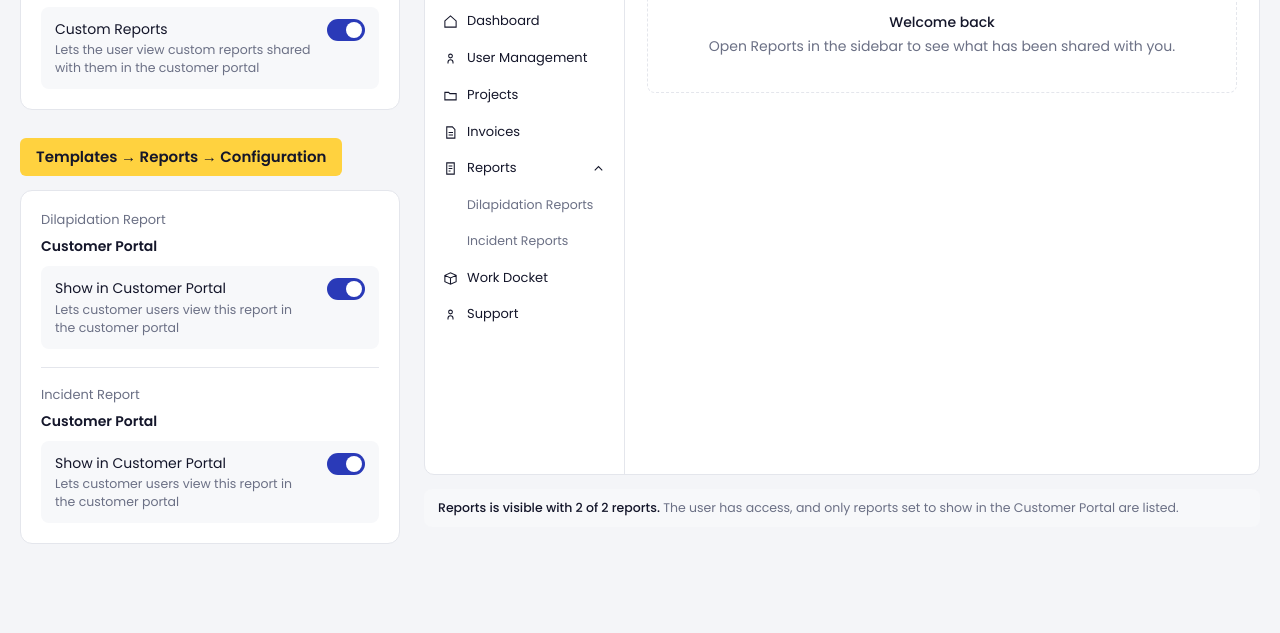
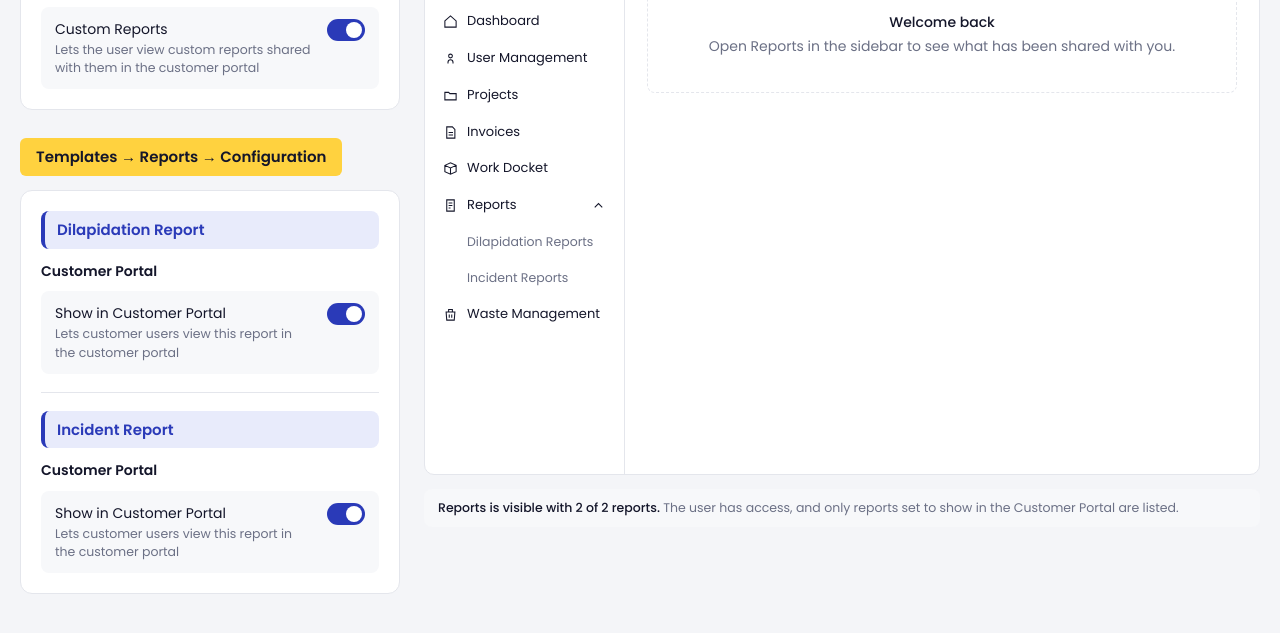
Before and after one commit to supreme-dohoro/customer-portal-report, a plain HTML site: page index.html in a window 1280 px wide. Shown: the part 207-840 px from the top of the page. Before the commit the page ends 800 px from the top, so only its background shows below. Drawn offline with Linux system fonts and the light colour scheme.

Commit message:
Updated nav items position + Light theme

```diff
--- a/index.html
+++ b/index.html
@@ -6,9 +6,7 @@
 <title>Custom Reports in Customer Portal – Prototype</title>
 <link href="https://fonts.googleapis.com/css2?family=Poppins:wght@400;500;600&display=swap" rel="stylesheet">
 <style>
-:root{--bg:#f4f5f8;--card:#fff;--soft:#f7f8fa;--line:#e4e6ec;--tx:#14162a;--mu:#6b7085;--ac:#2a3ab8;--acs:#e8ebfb;--hl:#ffd23f;--hd:#e9ecf6;--ok:#1a7f4b;box-sizing:border-box;padding-top:env(safe-area-inset-top,0px);padding-bottom:env(safe-area-inset-bottom,0px)}
-@media(prefers-color-scheme:dark){:root:not([data-theme="light"]){--bg:#0f1119;--card:#181b27;--soft:#1e2230;--line:#2b3042;--tx:#eceefa;--mu:#9298b0;--ac:#7e8bff;--acs:#252a52;--hd:#232840;--ok:#4cc38a}}
-:root[data-theme="dark"]{--bg:#0f1119;--card:#181b27;--soft:#1e2230;--line:#2b3042;--tx:#eceefa;--mu:#9298b0;--ac:#7e8bff;--acs:#252a52;--hd:#232840;--ok:#4cc38a}
+:root{--bg:#f4f5f8;--card:#fff;--soft:#f7f8fa;--line:#e4e6ec;--tx:#14162a;--mu:#6b7085;--ac:#2a3ab8;--acs:#e8ebfb;--hl:#ffd23f;--hd:#e9ecf6;--ok:#1a7f4b;color-scheme:light;box-sizing:border-box;padding-top:env(safe-area-inset-top,0px);padding-bottom:env(safe-area-inset-bottom,0px)}
 *{box-sizing:inherit}html{scroll-padding-top:env(safe-area-inset-top,0px)}
 body{margin:0;background:var(--bg);color:var(--tx);font:14px/1.45 Poppins,system-ui,sans-serif}
 .wrap{max-width:1280px;margin:0 auto;padding:20px;display:grid;grid-template-columns:minmax(300px,380px) minmax(0,1fr);gap:24px}
@@ -19,7 +17,7 @@ h2{font-size:17px;font-weight:500;margin:0 0 16px}h3{font-size:14px;font-weight:
 .sub{color:var(--mu);font-size:13px;margin:0 0 6px}
 .perm,.rep{display:flex;justify-content:space-between;gap:14px;align-items:flex-start;background:var(--soft);border-radius:8px;padding:12px 14px}
 .perm b,.rep b{font-weight:400;font-size:14px}.perm p,.rep p{margin:2px 0 0;color:var(--mu);font-size:12.5px}
-.rep+.sub{margin-top:18px}
+.rn{font-size:15px;font-weight:600;margin:0 0 12px;padding:8px 12px;background:var(--acs);color:var(--ac);border-radius:8px;border-left:4px solid var(--ac)}
 hr{border:0;border-top:1px solid var(--line);margin:18px 0}
 .sw{flex:none;width:38px;height:22px;border-radius:11px;border:0;background:#c3c7d6;position:relative;cursor:pointer;padding:0;transition:background .15s}
 .sw::after{content:"";position:absolute;top:3px;left:3px;width:16px;height:16px;border-radius:50%;background:#fff;transition:transform .15s}
@@ -65,11 +63,11 @@ td{padding:10px;border-top:1px solid var(--line)}
   </div>
   <span class="tag">Templates → Reports → Configuration</span>
   <div class="card">
-    <p class="sub">Dilapidation Report</p>
+    <p class="rn">Dilapidation Report</p>
     <h3>Customer Portal</h3>
     <div class="rep"><div><b>Show in Customer Portal</b><p>Lets customer users view this report in the customer portal</p></div><button class="sw" data-r="dil" role="switch" aria-checked="true" aria-label="Show Dilapidation Report in Customer Portal"></button></div>
     <hr>
-    <p class="sub">Incident Report</p>
+    <p class="rn">Incident Report</p>
     <h3>Customer Portal</h3>
     <div class="rep"><div><b>Show in Customer Portal</b><p>Lets customer users view this report in the customer portal</p></div><button class="sw" data-r="inc" role="switch" aria-checked="true" aria-label="Show Incident Report in Customer Portal"></button></div>
   </div>
@@ -89,13 +87,13 @@ var R={dil:{n:'Dilapidation Reports',h:['Report #','Report Date','Customer','Pro
 rows:[['2341','Wed, 12 Jun 2026','EcoBuild Corp','33 Wright Road, Keilor Park','North boundary wall','Michael Brown'],['2342','Fri, 11 Jan 2026','Nova Solutions','12 Riverside Ave, Werribee','Basement foundation','Sarah Collins'],['2343','Mon, 20 Aug 2026','Downer Group','21 Chapman Street, Sunshine','Western retaining wall','Daniel Lee'],['2344','Thu, 25 Sep 2026','Lendlease','78 High Street, Preston','Front fence alignment','Emma White']]},
 inc:{n:'Incident Reports',h:['Report #','Report Date','Customer','Project Name','Incident Type','Site Manager'],
 rows:[['1187','Tue, 02 Sep 2026','EcoBuild Corp','33 Wright Road, Keilor Park','Near miss','Michael Brown'],['1188','Mon, 15 Sep 2026','Downer Group','21 Chapman Street, Sunshine','Equipment damage','Daniel Lee'],['1189','Fri, 03 Oct 2026','Lendlease','78 High Street, Preston','Minor injury','Emma White']]}};
-var P={home:'M3 11l9-8 9 8v10H3z',users:'M16 20v-2a4 4 0 00-8 0v2M12 11a3 3 0 100-6 3 3 0 000 6',folder:'M3 7h6l2 2h10v10H3z',doc:'M6 3h9l4 4v14H6zM9 12h7M9 16h7',box:'M3 7l9-4 9 4v10l-9 4-9-4zM3 7l9 4 9-4M12 11v10',rep:'M6 3h12v18H6zM9 8h6M9 12h6M9 16h3',chev:'M6 9l6 6 6-6'};
+var P={home:'M3 11l9-8 9 8v10H3z',users:'M16 20v-2a4 4 0 00-8 0v2M12 11a3 3 0 100-6 3 3 0 000 6',folder:'M3 7h6l2 2h10v10H3z',doc:'M6 3h9l4 4v14H6zM9 12h7M9 16h7',box:'M3 7l9-4 9 4v10l-9 4-9-4zM3 7l9 4 9-4M12 11v10',rep:'M6 3h12v18H6zM9 8h6M9 12h6M9 16h3',chev:'M6 9l6 6 6-6',waste:'M5 8h14l-1 13H6zM9 8V4h6v4M10 12v5M14 12v5'};
 function ic(k,c){return '<svg class="'+(c||'')+'" viewBox="0 0 24 24"><path d="'+P[k]+'"/></svg>'}
 function avail(){return Object.keys(R).filter(function(k){return D.r[k]})}
 function nav(k,label,icon,extra){return '<button class="nav '+(extra||'')+'" data-v="'+k+'">'+ic(icon)+label+'</button>'}
 function render(){
   var a=avail(), s='<div class="brand"><i></i>Expert Demo</div><div class="org">ALD Group NSW Pty Ltd</div>';
-  s+=nav('dash','Dashboard','home')+nav('um','User Management','users')+nav('pr','Projects','folder')+nav('inv','Invoices','doc');
+  s+=nav('dash','Dashboard','home')+nav('um','User Management','users')+nav('pr','Projects','folder')+nav('inv','Invoices','doc')+nav('wd','Work Docket','box');
   if(D.user){
     var f=D.fresh==='rep'?' pop':'';
     s+='<button class="nav'+(D.open?' open':'')+f+'" data-g="1">'+ic('rep')+'Reports'+ic('chev','ch')+'</button>';
@@ -104,7 +102,7 @@ function render(){
       a.forEach(function(k){s+='<button class="nav sub-i'+(D.view===k?' on':'')+(D.fresh===k?' pop':'')+'" data-v="'+k+'">'+R[k].n+'</button>'});
     }
   }
-  s+=nav('wd','Work Docket','box')+nav('sup','Support','users');
+  s+=nav('wm','Waste Management','waste');
   document.getElementById('side').innerHTML=s;
   var v=D.view; if(R[v]&&(!D.user||!D.r[v])) v=D.view='dash';
   var m='';
```
